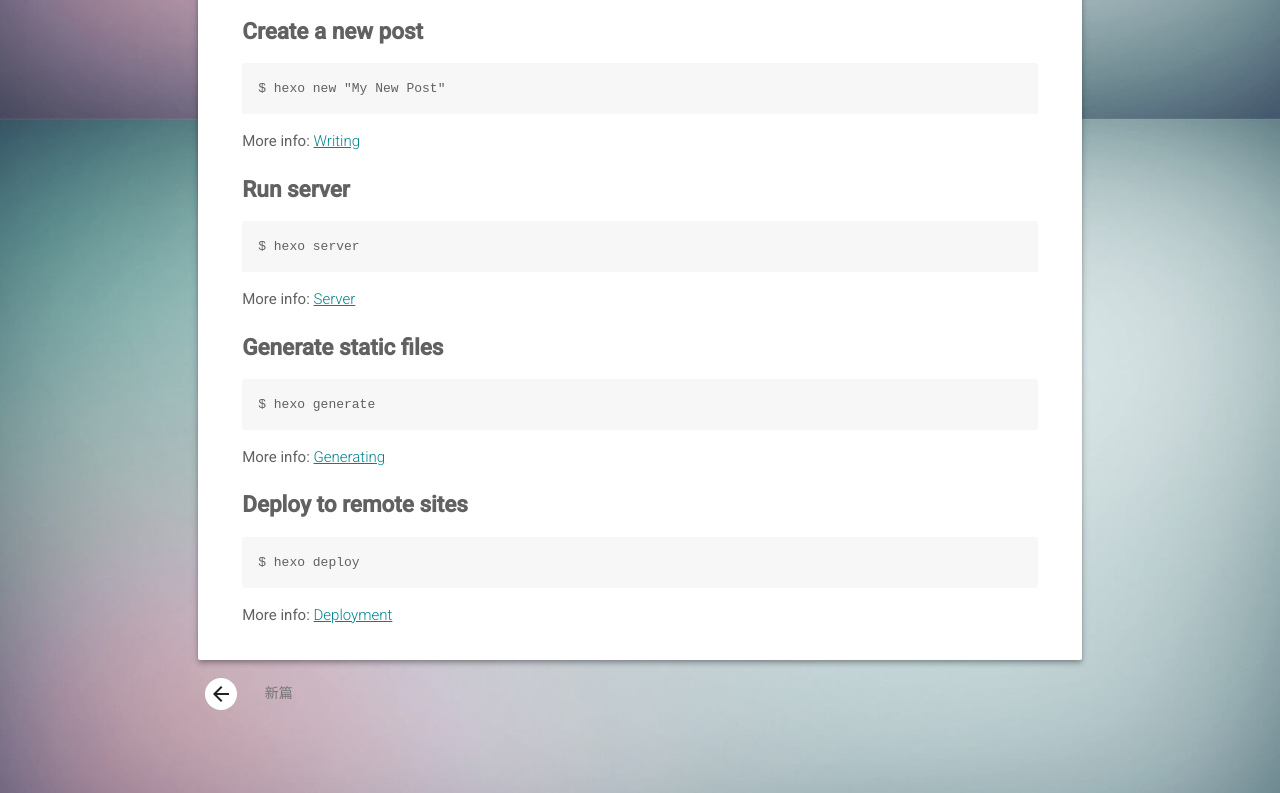
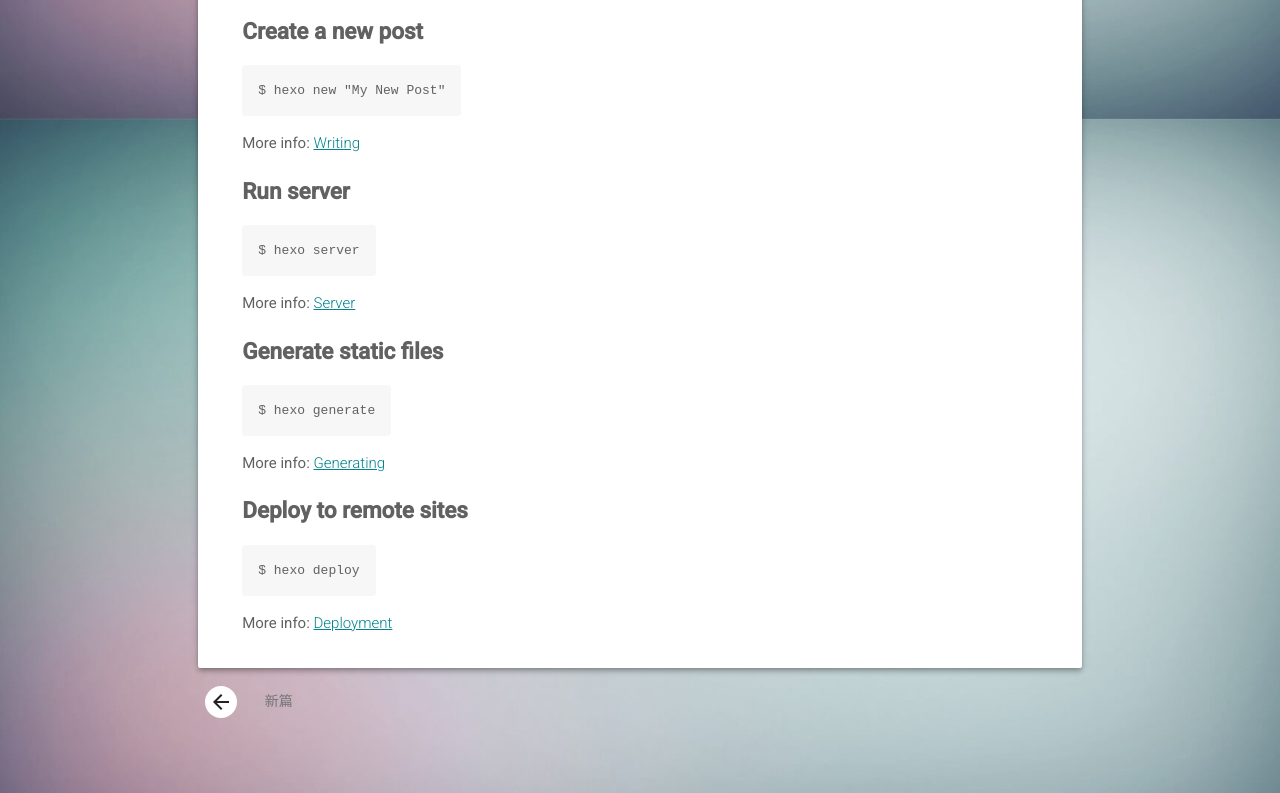
Before and after one commit to xiezhe/blog, a plain HTML site: page 2017/07/07/hello-world/index.html in a window 1280 px wide. Shown: the part 681-1474 px from the top of the page. Drawn offline with Linux system fonts and the light colour scheme.

Commit message:
Site updated: 2017-07-14 13:53:00

```diff
--- a/2017/07/07/hello-world/index.html
+++ b/2017/07/07/hello-world/index.html
@@ -496,17 +496,13 @@
                 <div id="post-content" class="mdl-color-text--grey-700 mdl-card__supporting-text fade out">
 
         <p>Welcome to <a href="https://hexo.io/" target="_blank" rel="external">Hexo</a>! This is your very first post. Check <a href="https://hexo.io/docs/" target="_blank" rel="external">documentation</a> for more info. If you get any problems when using Hexo, you can find the answer in <a href="https://hexo.io/docs/troubleshooting.html" target="_blank" rel="external">troubleshooting</a> or you can ask me on <a href="https://github.com/hexojs/hexo/issues" target="_blank" rel="external">GitHub</a>.</p>
-<h2 id="Quick-Start"><a href="#Quick-Start" class="headerlink" title="Quick Start"></a>Quick Start</h2><h3 id="Create-a-new-post"><a href="#Create-a-new-post" class="headerlink" title="Create a new post"></a>Create a new post</h3><pre><code class="bash">$ hexo new &quot;My New Post&quot;
-</code></pre>
+<h2 id="Quick-Start"><a href="#Quick-Start" class="headerlink" title="Quick Start"></a>Quick Start</h2><h3 id="Create-a-new-post"><a href="#Create-a-new-post" class="headerlink" title="Create a new post"></a>Create a new post</h3><figure class="highlight bash"><table><tr><td class="code"><pre><div class="line">$ hexo new <span class="string">"My New Post"</span></div></pre></td></tr></table></figure>
 <p>More info: <a href="https://hexo.io/docs/writing.html" target="_blank" rel="external">Writing</a></p>
-<h3 id="Run-server"><a href="#Run-server" class="headerlink" title="Run server"></a>Run server</h3><pre><code class="bash">$ hexo server
-</code></pre>
+<h3 id="Run-server"><a href="#Run-server" class="headerlink" title="Run server"></a>Run server</h3><figure class="highlight bash"><table><tr><td class="code"><pre><div class="line">$ hexo server</div></pre></td></tr></table></figure>
 <p>More info: <a href="https://hexo.io/docs/server.html" target="_blank" rel="external">Server</a></p>
-<h3 id="Generate-static-files"><a href="#Generate-static-files" class="headerlink" title="Generate static files"></a>Generate static files</h3><pre><code class="bash">$ hexo generate
-</code></pre>
+<h3 id="Generate-static-files"><a href="#Generate-static-files" class="headerlink" title="Generate static files"></a>Generate static files</h3><figure class="highlight bash"><table><tr><td class="code"><pre><div class="line">$ hexo generate</div></pre></td></tr></table></figure>
 <p>More info: <a href="https://hexo.io/docs/generating.html" target="_blank" rel="external">Generating</a></p>
-<h3 id="Deploy-to-remote-sites"><a href="#Deploy-to-remote-sites" class="headerlink" title="Deploy to remote sites"></a>Deploy to remote sites</h3><pre><code class="bash">$ hexo deploy
-</code></pre>
+<h3 id="Deploy-to-remote-sites"><a href="#Deploy-to-remote-sites" class="headerlink" title="Deploy to remote sites"></a>Deploy to remote sites</h3><figure class="highlight bash"><table><tr><td class="code"><pre><div class="line">$ hexo deploy</div></pre></td></tr></table></figure>
 <p>More info: <a href="https://hexo.io/docs/deployment.html" target="_blank" rel="external">Deployment</a></p>
 
 
```
Also changed, not shown: 2017/07/07/test/index.html (+1 -4 lines), archives/2017/07/index.html (+0 -4 lines), archives/2017/index.html (+0 -4 lines), archives/index.html (+0 -4 lines), index.html (+0 -4 lines), timeline/index.html (+0 -4 lines).
